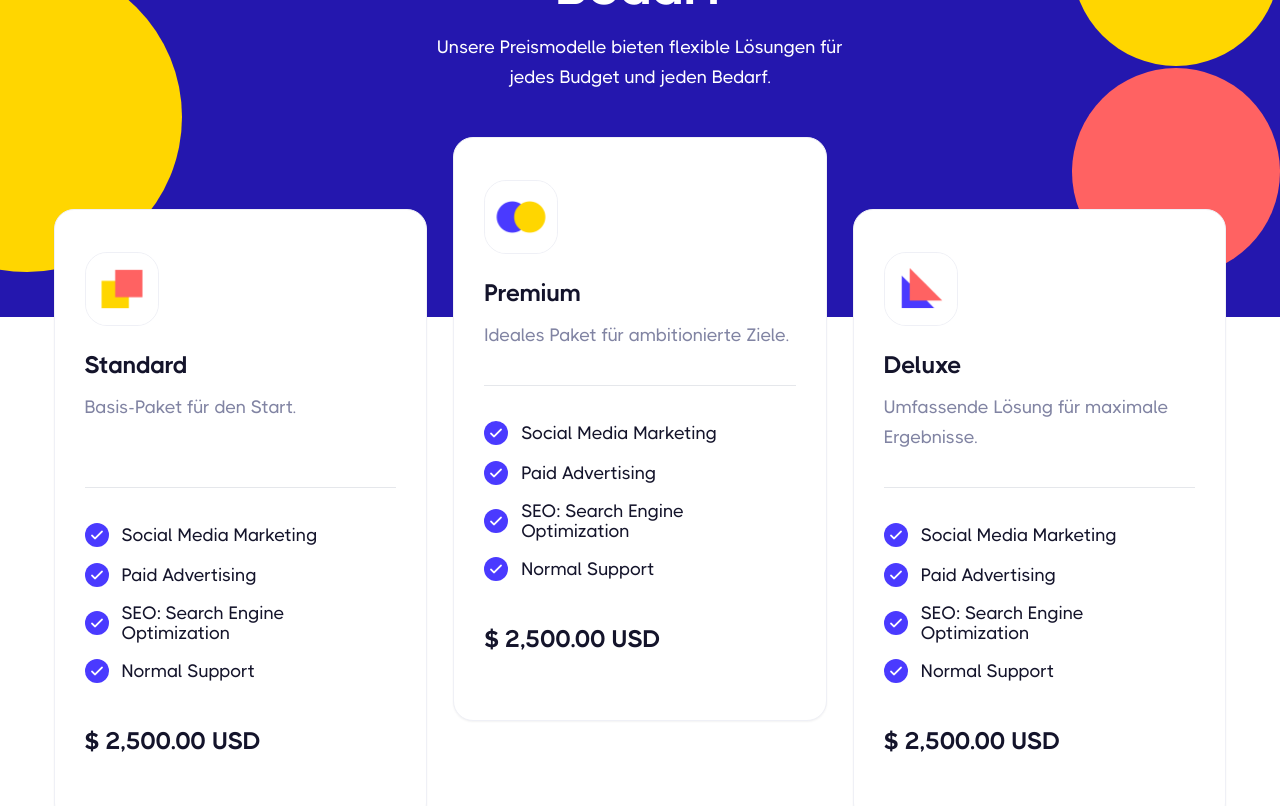
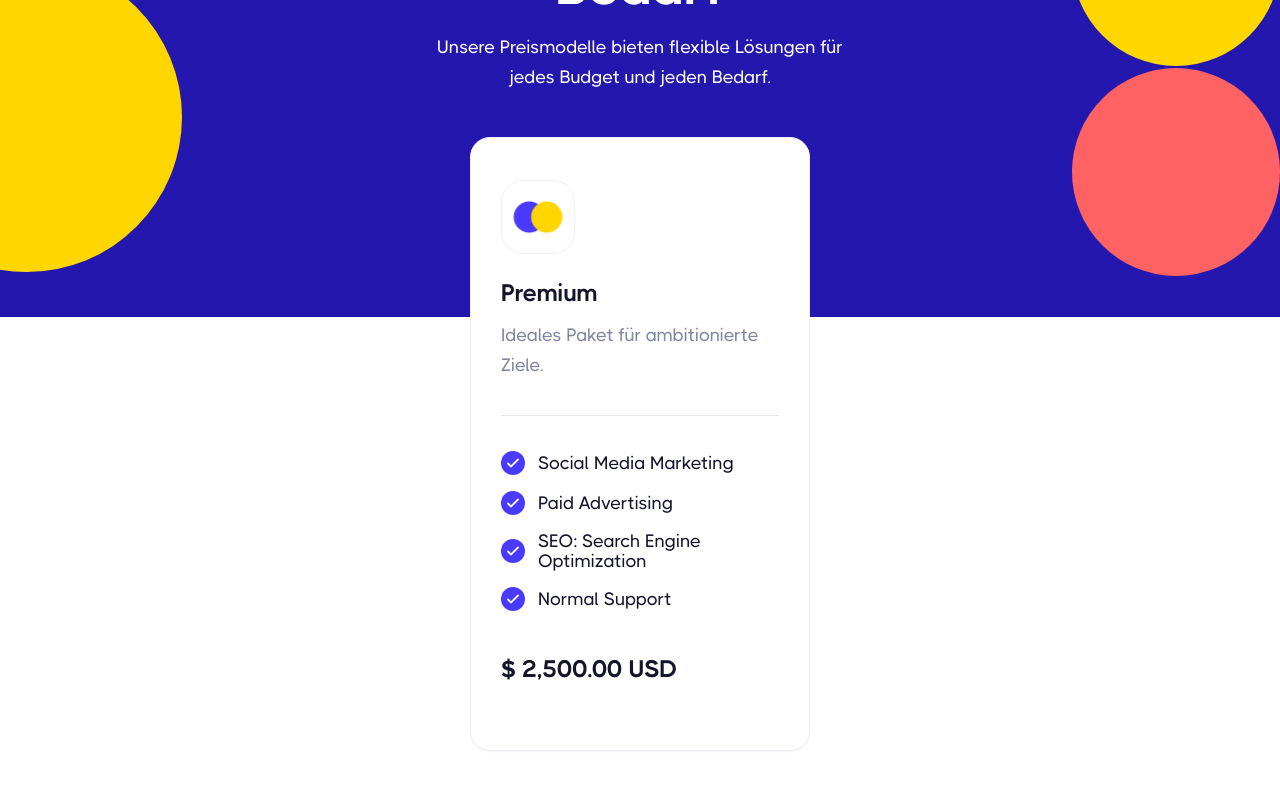
Before and after one commit to halilcancengiz/Marketingly, a React (Vite) app: page /company-listing-plan in a window 1280 px wide. Shown: the part 340-1146 px from the top of the page. Built offline with nearby package versions, Linux system fonts and the light colour scheme.

Commit message:
updated companyListingPlan

```diff
--- a/src/pages/CompanyListingPlan.tsx
+++ b/src/pages/CompanyListingPlan.tsx
@@ -197,41 +197,9 @@ const CompanyListingPlan = () => {
           whileInView="animate"
           viewport={{ once: true }}
           transition={{ delay: 0.6, duration: 0.3 }}
-          className="grid lg:grid-cols-3 grid-cols-1 items-start max-w-[1173px] gap-[26px] gap-y-[72px] w-full mx-auto ">
-          <NavLink to="/product-detail" className="col-span-1 w-full shadow-sm max-w-[660px] mx-auto 3xl:-mt-[56px] lg:-mt-[-4px] md:-mt-[32px] xs:-mt-[32px] -mt-[32px] hover-up-md group bg-white flex flex-col md:pb-12 xs:pb-10 pb-[33px] md:pt-[42px] xs:pt-[35px] pt-[30px] xs:px-[30px] px-[25px] border border-neutral-300 rounded-[20px]">
+          className="grid lg:grid-cols-1 grid-cols-1 items-start max-w-[1173px] gap-[26px] gap-y-[72px] w-full mx-auto ">
 
-            <div className="size-[74px] rounded-[22px] border border-neutral-300 mb-[22px] flex items-center justify-center overflow-hidden">
-              <img className="group-hover:scale-110 transition-all duration-300" src={squaresImage} alt="square" />
-            </div>
-
-            <div className="tb-bold text-neutral-800 group-hover:text-primary transition-colors duration-300 mb-[10px] md:text-[24px] xs:text-[22px] text-[20px] md:leading-[34.008px] xs:leading-[31.174px] leading-[28.34px]">
-              Standard
-            </div>
-            <div className="text-[18px] leading-[30.006px] text-neutral-600 tb-medium">Basis-Paket für den Start.<span className="lg:flex hidden"> &nbsp;&nbsp;&nbsp;&nbsp;&nbsp;&nbsp;&nbsp;&nbsp;&nbsp;&nbsp;&nbsp;&nbsp;&nbsp;&nbsp;&nbsp;&nbsp;&nbsp;&nbsp;&nbsp;&nbsp;&nbsp;&nbsp;&nbsp;&nbsp;&nbsp;</span> </div>
-            <hr className="w-full my-[35px]" />
-            <div className="flex flex-col gap-[16px] mb-10">
-              <div className="flex items-center gap-[13px]">
-                <img className="size-6 rounded-full" src={check} alt="check" />
-                <div className="leading-[20px] text-neutral-800 text-[18px] tb-medium">Social Media Marketing</div>
-              </div>
-              <div className="flex items-center gap-[13px]">
-                <img className="size-6 rounded-full" src={check} alt="check" />
-                <div className="leading-[20px] text-neutral-800 text-[18px] tb-medium">Paid Advertising</div>
-              </div>
-              <div className="flex items-center gap-[13px]">
-                <img className="size-6 rounded-full" src={check} alt="check" />
-                <div className="leading-[20px] text-neutral-800 text-[18px] tb-medium">SEO: Search Engine Optimization</div>
-              </div>
-              <div className="flex items-center gap-[13px]">
-                <img className="size-6 rounded-full" src={check} alt="check" />
-                <div className="leading-[20px] text-neutral-800 text-[18px] tb-medium">Normal Support</div>
-              </div>
-            </div>
-            <div className="lg:text-[24px] xs:text-[22px] text-[20px] tb-bold mb-[15px] text-neutral-800">$ 2,500.00 USD</div>
-
-          </NavLink>
-
-          <NavLink to="/product-detail" className="col-span-1 w-full shadow-sm max-w-[660px] mx-auto 3xl:-mt-32 lg:-mt-[68px] md:-mt-[32px] xs:-mt-[32px] -mt-[32px] hover-up-md group bg-white flex flex-col md:pb-12 xs:pb-10 pb-[33px] md:pt-[42px] xs:pt-[35px] pt-[30px] xs:px-[30px] px-[25px] border border-neutral-300 rounded-[20px]">
+          <NavLink to="/product-detail" className="col-span-1 lg:max-w-[340px] w-full shadow-sm max-w-[660px] mx-auto 3xl:-mt-32 lg:-mt-[68px] md:-mt-[32px] xs:-mt-[32px] -mt-[32px] hover-up-md group bg-white flex flex-col md:pb-12 xs:pb-10 pb-[33px] md:pt-[42px] xs:pt-[35px] pt-[30px] xs:px-[30px] px-[25px] border border-neutral-300 rounded-[20px]">
 
             <div className="size-[74px] rounded-[22px] border border-neutral-300 mb-[22px] flex items-center justify-center overflow-hidden">
               <img className="group-hover:scale-110 transition-all duration-300" src={circlesImage} alt="circle" />
@@ -263,37 +231,6 @@ const CompanyListingPlan = () => {
 
           </NavLink>
 
-          <NavLink to="/product-detail" className="col-span-1 w-full shadow-sm max-w-[660px] mx-auto 3xl:-mt-[56px] lg:-mt-[-4px] md:-mt-[32px] xs:-mt-[32px] -mt-[32px] hover-up-md group bg-white flex flex-col md:pb-12 xs:pb-10 pb-[33px] md:pt-[42px] xs:pt-[35px] pt-[30px] xs:px-[30px] px-[25px] border border-neutral-300 rounded-[20px]">
-
-            <div className="size-[74px] rounded-[22px] border border-neutral-300 mb-[22px] flex items-center justify-center overflow-hidden">
-              <img className="group-hover:scale-110 transition-all duration-300" src={trianglesImage} alt="triangles" />
-            </div>
-            <div className="tb-bold text-neutral-800 group-hover:text-primary transition-colors duration-300 mb-[10px] md:text-[24px] xs:text-[22px] text-[20px] md:leading-[34.008px] xs:leading-[31.174px] leading-[28.34px]">
-              Deluxe
-            </div>
-            <div className="text-[18px] leading-[30.006px] text-neutral-600 tb-medium">Umfassende Lösung für maximale Ergebnisse.</div>
-            <hr className="w-full my-[35px]" />
-            <div className="flex flex-col gap-[16px] mb-10">
-              <div className="flex items-center gap-[13px]">
-                <img className="size-6 rounded-full" src={check} alt="check" />
-                <div className="leading-[20px] text-neutral-800 text-[18px] tb-medium">Social Media Marketing</div>
-              </div>
-              <div className="flex items-center gap-[13px]">
-                <img className="size-6 rounded-full" src={check} alt="check" />
-                <div className="leading-[20px] text-neutral-800 text-[18px] tb-medium">Paid Advertising</div>
-              </div>
-              <div className="flex items-center gap-[13px]">
-                <img className="size-6 rounded-full" src={check} alt="check" />
-                <div className="leading-[20px] text-neutral-800 text-[18px] tb-medium">SEO: Search Engine Optimization</div>
-              </div>
-              <div className="flex items-center gap-[13px]">
-                <img className="size-6 rounded-full" src={check} alt="check" />
-                <div className="leading-[20px] text-neutral-800 text-[18px] tb-medium">Normal Support</div>
-              </div>
-            </div>
-            <div className="lg:text-[24px] xs:text-[22px] text-[20px] tb-bold mb-[15px] text-neutral-800">$ 2,500.00 USD</div>
-
-          </NavLink>
         </motion.div>
       </section>
 
```
